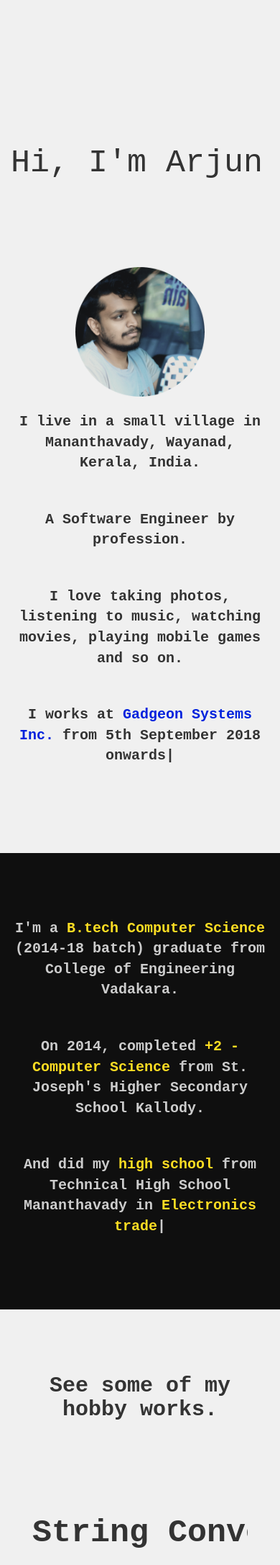
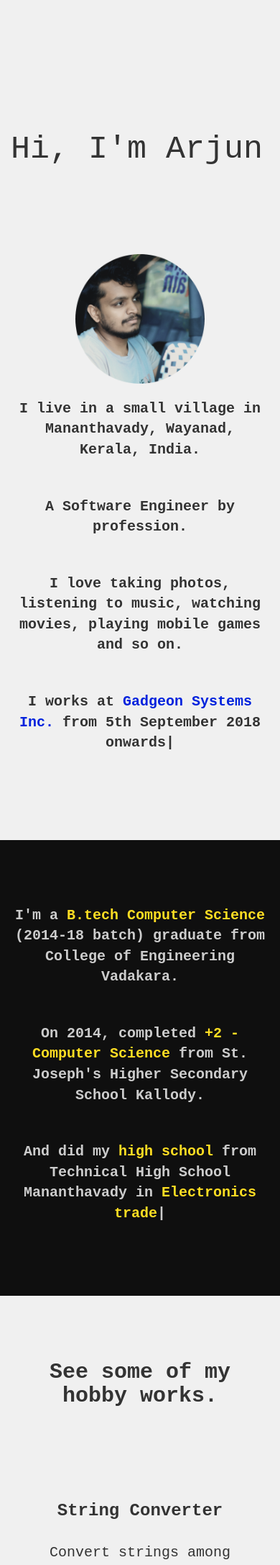
Before and after one commit to ArjunMG/arjunmg-portfolio, a PHP site: page / in a window 390 px wide. Shown: the top 2174 px of the page at 72% size. Run offline with PHP 8.4, Linux system fonts and the light colour scheme.

Commit message:
Style changes

```diff
--- a/home.html
+++ b/home.html
@@ -106,24 +106,25 @@
                     <h2>Get in touch<span class="blink-anim">.</span></h2>
                     <div class="col-md-6 right-border-align">
                         <br>
-                        <label style="color: #E25E0D;">
+                        <!-- <label style="color: #E25E0D;"> -->
                             <a href="https://twitter.com/Arjunwyd" target="_blank">Twitter</a>
-                        </label>
+                        <!-- </label> -->
                         <br>
-                        <label style="color: #B13F00;">
-                            <a href="https://www.linkedin.com/in/arjunmg3" target="_blank">LinkedIn</a></label>
+                        <!-- <label style="color: #B13F00;"> -->
+                            <a href="https://www.linkedin.com/in/arjunmg3" target="_blank">LinkedIn</a>
+                        <!-- </label> -->
                         <br>
-                        <label style="color: #69B93A;">
+                        <!-- <label style="color: #69B93A;"> -->
                             <a href="https://www.instagram.com/arjun_mg_/" target="_blank">Instagram</a>
-                         </label>
+                         <!-- </label> -->
                         <br>
-                        <label style="color:  #38C6D4;">
+                        <!-- <label style="color:  #38C6D4;"> -->
                             <a href="mailto:arjunmg3@gmail.com">Gmail</a>
-                        </label>
+                        <!-- </label> -->
                         <br>
-                        <label style="color:#D32592;">
-                        <a href="https://api.whatsapp.com/send/?phone=918301859414&text=Hello+Arjun&app_absent=0&lang=en" target="_blank">WhatsApp</a><br>
-                        </label>
+                        <!-- <label style="color:#D32592;"> -->
+                            <a href="https://api.whatsapp.com/send/?phone=918301859414&text=Hello+Arjun&app_absent=0&lang=en" target="_blank">WhatsApp</a><br>
+                        <!-- </label> -->
                         <br>
                     </div>
                     <div class="col-md-6 left-border-align">
--- a/style.css
+++ b/style.css
@@ -56,10 +56,8 @@ textarea {
     top: 0;
     width: 100%;
     transition: 0.4s;
-    background-color: white;
+    background-color: rgb(255, 255, 255);
     z-index: 999;
-    overflow: hidden;
-    animation: typing 1s steps(400, end);
 }
 .nav-bar a{
     float: left;
@@ -84,7 +82,7 @@ textarea {
     /* margin: 0 auto; */
     /* white-space: nowrap; */
 }
-.main-body h1{
+.main-body > h1{
     font-size: 8vw;
     overflow: hidden;
     animation: typing 2s steps(50, end);
@@ -178,7 +176,7 @@ textarea {
 }
 
 .works-card h1{
-    font-size: 20px;
+    font-size: 24px;
     font-weight: 900;
     background-color: transparent;
 }
@@ -209,10 +207,9 @@ textarea {
         background-color: rgba(128, 128, 128, 0.055);
     }
     .main-body{
-        margin-top: 6em;
-        padding-top: 25vw;
+        margin-top: 10em;
     }
-    .main-body h1{
+    .main-body > h1{
         font-size: 45px;
     }
 
```
